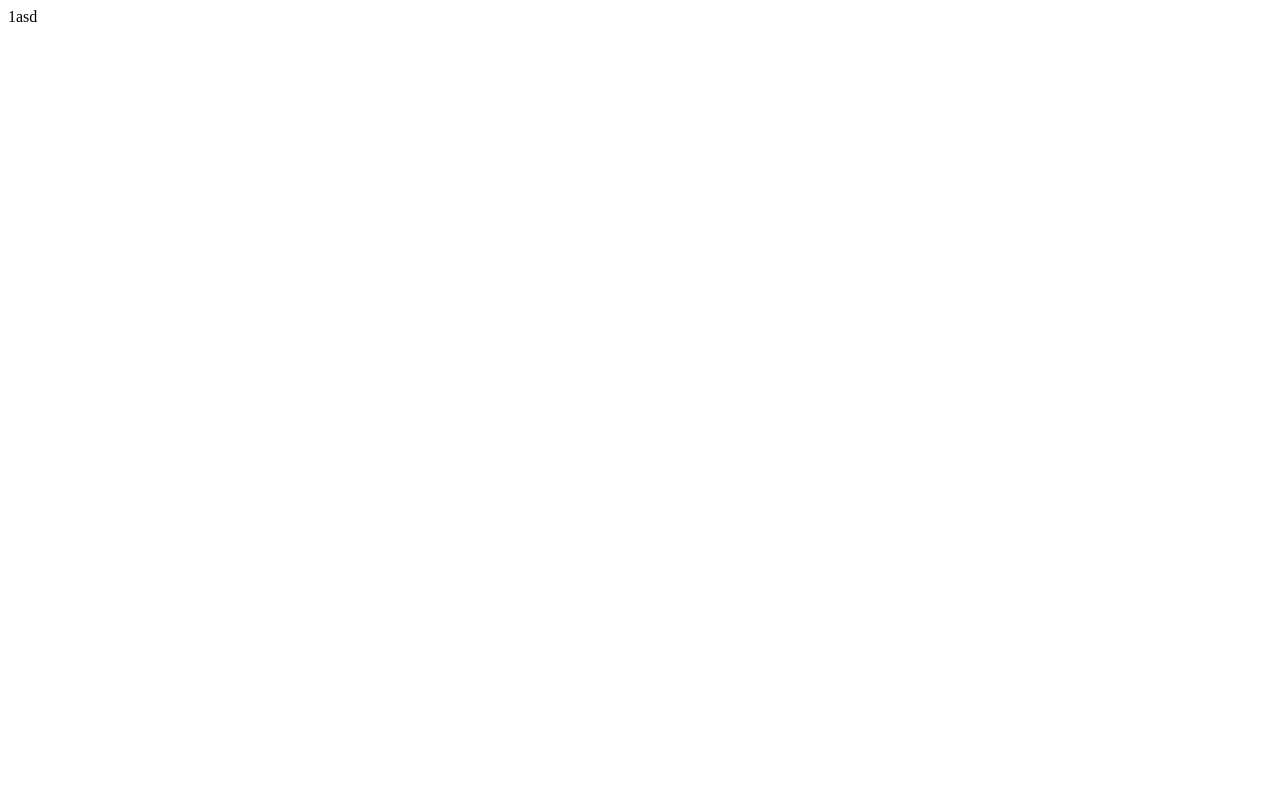
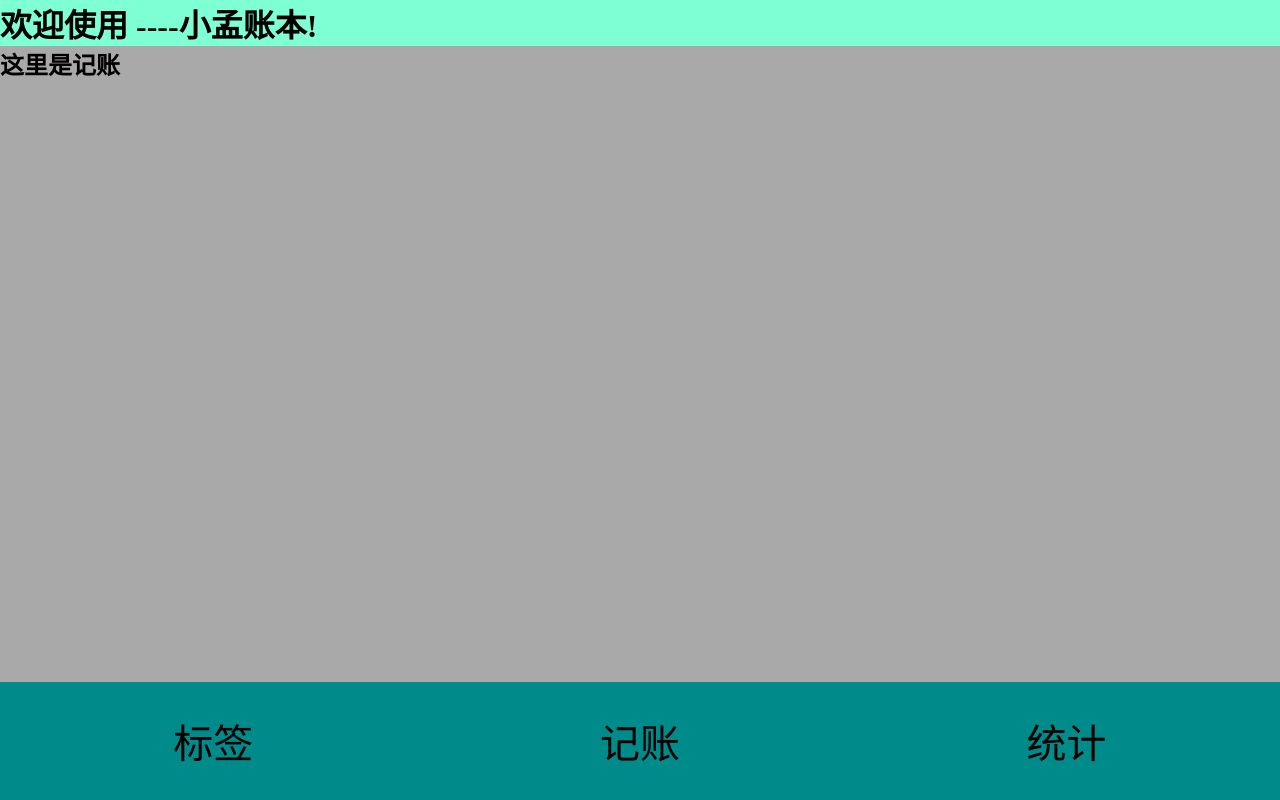
Before and after one commit to liyuanmeng505316314/AccountBook, a React (Create React App) app: page /#/account in a window 1280 px wide. Built offline with nearby package versions, Linux system fonts and the light colour scheme.

Commit message:
第四次

```diff
--- a/package.json
+++ b/package.json
@@ -13,6 +13,7 @@
     "node-sass": "npm:dart-sass",
     "react": "^17.0.2",
     "react-dom": "^17.0.2",
+    "react-router-dom": "^6.0.2",
     "react-scripts": "4.0.3",
     "styled-components": "^5.3.3",
     "typescript": "^4.1.2",
@@ -32,6 +33,7 @@
     ]
   },
   "devDependencies": {
+    "@types/react-router-dom": "^5.3.2",
     "@types/styled-components": "^5.1.16"
   },
   "browserslist": {
--- a/src/App.tsx
+++ b/src/App.tsx
@@ -1,14 +1,108 @@
-import React from 'react';
+import * as React from "react";
+import {Routes, Route, Link, Navigate,} from "react-router-dom";
+import styled from "styled-components";
 
+const Wrapper = styled.div`
+  background-color: darkcyan;
+  height: 100vh;
+  display: flex;
+  flex-direction: column;
+`
+
+const Header = styled.header`
+  background-color: aquamarine;
+  overflow: auto;
+`
+
+const Main = styled.main`
+  background-color: darkgray;
+  overflow: auto;
+  flex: 1;
+`
+
+const Footer = styled.footer`
+  font-size: 40px;
+`
+
+const Nav = styled.nav`
+  > ul {
+    display: flex;
+    > li {
+      width: 33.33%;
+      padding: 30px;
+      text-align: center;
+      >a{
+        text-decoration: none;
+        color: inherit;
+      }
+    }
+  }
+`
 
 function App() {
-  return (
-    <div className="app">
-      <header className="appHeader">
-      </header>
-      <main className="appMain">1asd</main>
-    </div>
-  );
+    return (
+        < Wrapper className="App">
+
+            <Header>
+                <h1>欢迎使用 ----小孟账本!</h1>
+            </Header>
+
+            <Main>
+                {/* 这里通过Routes进行路由匹配，通过路径的不同，展示几个不同的页面*/}
+                <Routes>
+                    {/*routers下路展示的就是组件，以后通过模块化引进*/}
+                    <Route path="/tags" element={<Tags/>}/>
+                    <Route path="/account" element={<Account/>}/>
+                    <Route path="/statistics" element={<Statistics/>}/>
+                    <Route path="/" element={<Navigate to="/account"/>}/>
+                    <Route path="*" element={<NoItem/>}/>
+                </Routes>
+            </Main>
+
+            <Footer>
+                <Nav>
+                    <ul>
+                        <li><Link to="/tags">标签</Link></li>
+                        <li><Link to="/">记账</Link></li>
+                        <li><Link to="/statistics">统计</Link></li>
+                    </ul>
+                </Nav>
+            </Footer>
+
+        </Wrapper>
+    );
+}
+
+function Tags() {
+    return (
+        <>
+            <h2>这里是标签</h2>
+        </>
+    );
+}
+
+function Account() {
+    return (
+        <>
+            <h2>这里是记账</h2>
+        </>
+    );
+}
+
+function Statistics() {
+    return (
+        <>
+            <h2>这里是统计</h2>
+        </>
+    );
+}
+
+function NoItem() {
+    return (
+        <>
+            <h2>您的路径不存在</h2>
+        </>
+    );
 }
 
 export default App;
--- /dev/null
+++ b/src/index.scss
@@ -0,0 +1,14 @@
+@import-normalize;
+
+*{
+  margin:0;
+  padding:0;
+}
+
+ul,ol{
+  list-style:none;
+}
+
+*,*::before,*::after{
+  box-sizing:border-box;
+}
--- a/src/index.tsx
+++ b/src/index.tsx
@@ -1,18 +1,22 @@
 import React from 'react';
 import ReactDOM from 'react-dom';
 import App from './App';
+import {HashRouter } from "react-router-dom";
 import reportWebVitals from './reportWebVitals';
+import './index.scss'
 
 const X=(
     <React.StrictMode>
+        <HashRouter>
         <App/>
+        </HashRouter>
     </React.StrictMode>
 )
 
 const Y=document.getElementById('root')
 
 const render=()=>{
-    console.log(31221);
+    console.log(312221);
     ReactDOM.render(X,Y);
 }
 
```
Also changed, not shown: 1 other file (tests, documents, lock files or other folders).
